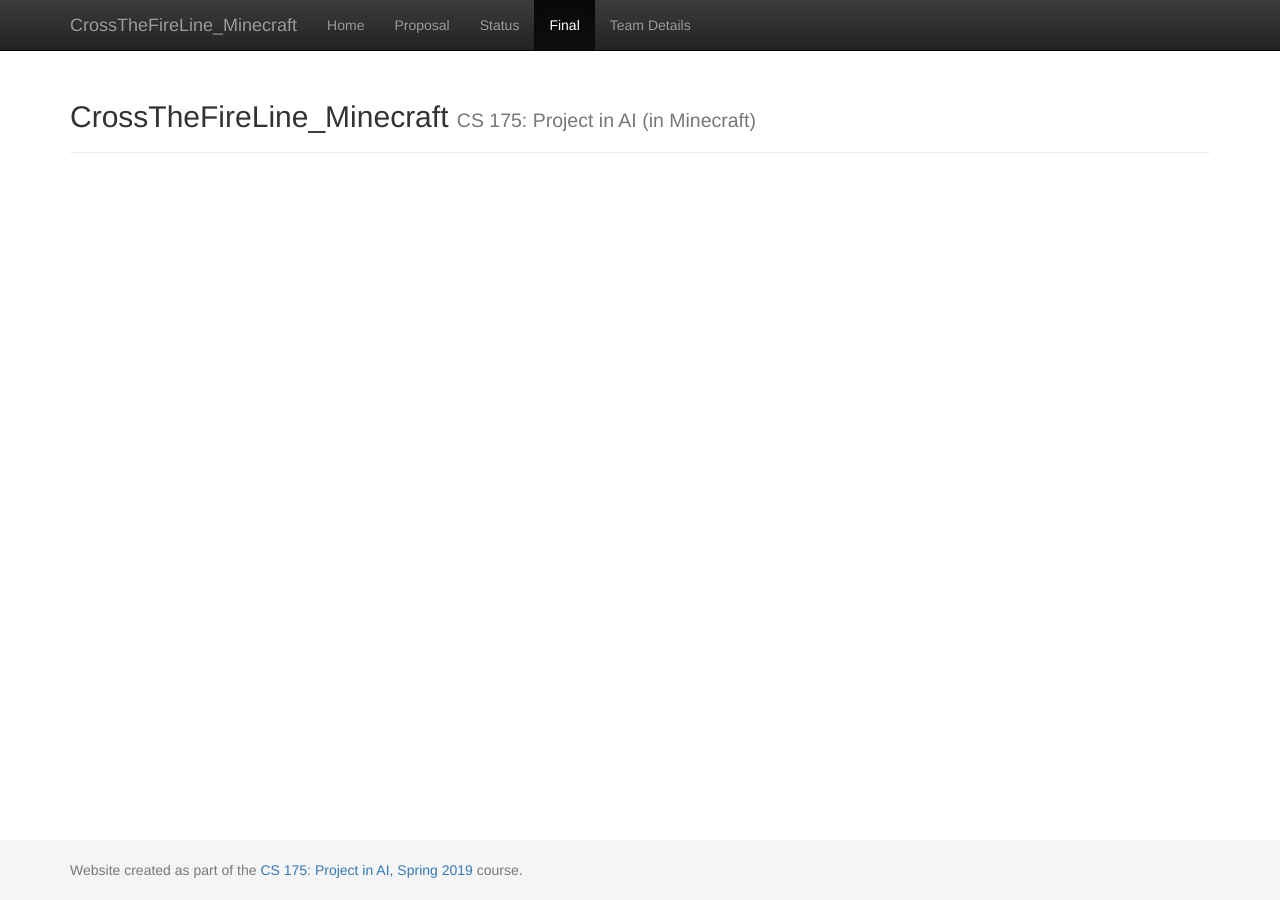
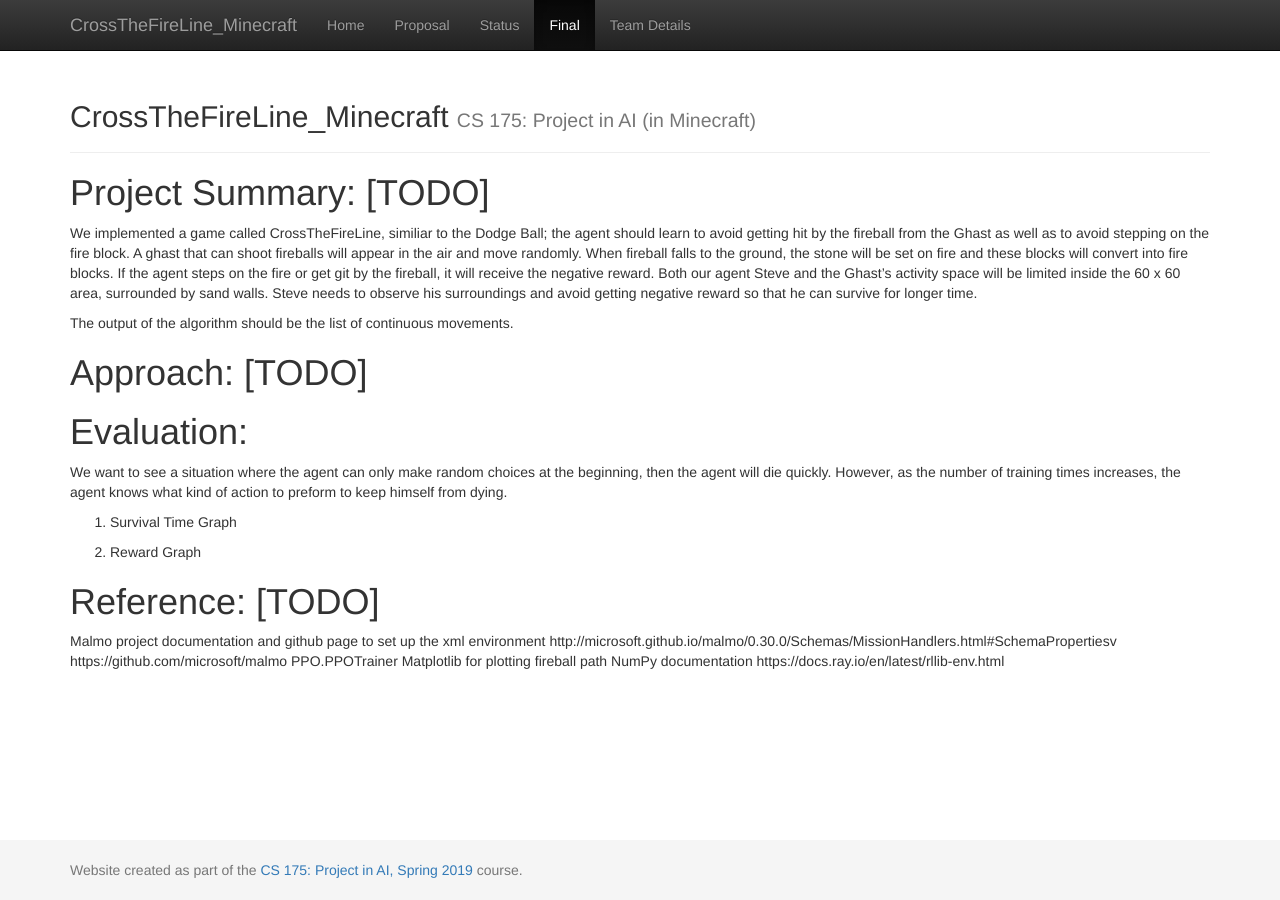
Before and after one commit to Chilly712/CrossTheFireLine_Minecraft, a Jekyll site: the page built from docs/final.md, in a window 1280 px wide. Built offline with Jekyll 4.4.1, drawn with Linux system fonts in a browser that asks for light colours.

Commit message:
Update final.md

```diff
--- a/docs/final.md
+++ b/docs/final.md
@@ -2,3 +2,30 @@
 layout: default
 title: Final Report
 ---
+
+# Project Summary:  [TODO]
+  We implemented a game called CrossTheFireLine, similiar to the Dodge Ball; the agent should learn to avoid getting hit by the fireball from the Ghast as well as  to avoid stepping on the fire block. A ghast that can shoot fireballs will appear in the air and move randomly. When fireball falls to the ground, the stone will be set on fire and these blocks will convert into fire blocks. If the agent steps on the fire or get git by the fireball, it will receive the negative reward. Both our agent Steve and the Ghast's activity space will be limited inside the 60 x 60 area, surrounded by sand walls. Steve needs to observe his surroundings and avoid getting negative reward so that he can survive for longer time.
+
+  The output of the algorithm should be the list of continuous movements.
+
+# Approach: [TODO]
+
+
+
+# Evaluation:
+  We want to see a situation where the agent can only make random choices at the beginning, then the agent will die quickly. However, as the number of training times increases, the agent knows what kind of action to preform to keep himself from dying.
+
+ 1. Survival Time Graph
+
+ 2. Reward Graph
+
+
+
+# Reference: [TODO]
+  Malmo project documentation and github page to set up the xml environment
+  http://microsoft.github.io/malmo/0.30.0/Schemas/MissionHandlers.html#SchemaPropertiesv
+  https://github.com/microsoft/malmo
+  PPO.PPOTrainer
+  Matplotlib for plotting fireball path
+  NumPy documentation
+  https://docs.ray.io/en/latest/rllib-env.html
```
